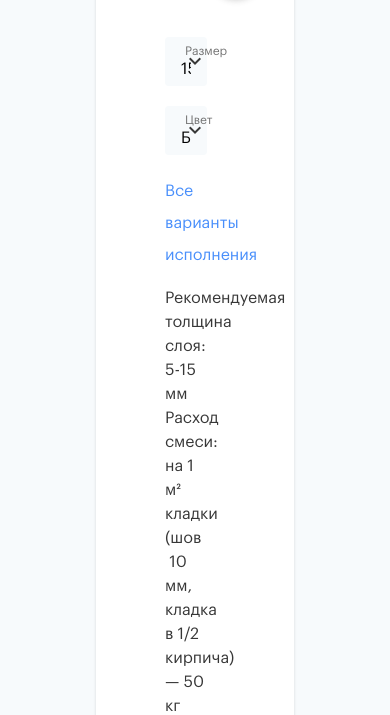
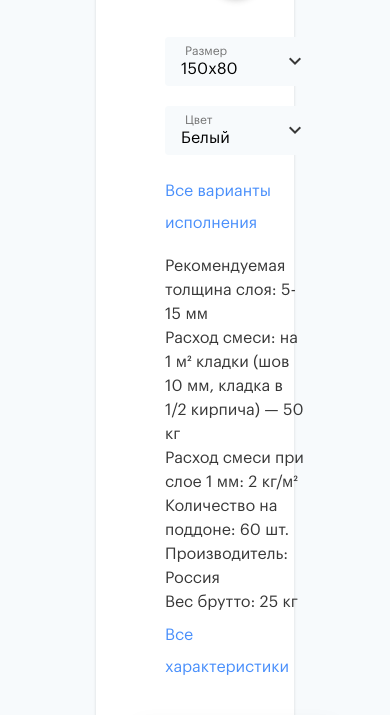
Before and after one commit to lizafalko/UgolHomework, a website: page index.html in a window 390 px wide. Shown: the part 543-1258 px from the top of the page. Drawn offline with Linux system fonts and the light colour scheme; files whose address does not match are found by name.

Commit message:
fixed media-quares

```diff
--- a/sass/media-quares.scss
+++ b/sass/media-quares.scss
@@ -5,7 +5,7 @@
 }
 
 @media screen and (max-width: 1150px) {
-  .product-block__options-block {
+  .product-block__options {
     max-width: 35% !important;
   }
 
@@ -49,7 +49,7 @@
 }
 
 @media screen and (max-width: 830px) {
-  .product-block__options-block {
+  .product-block__options {
     max-width: 100% !important;
   }
 
```
Also changed, not shown: css/style.css.
